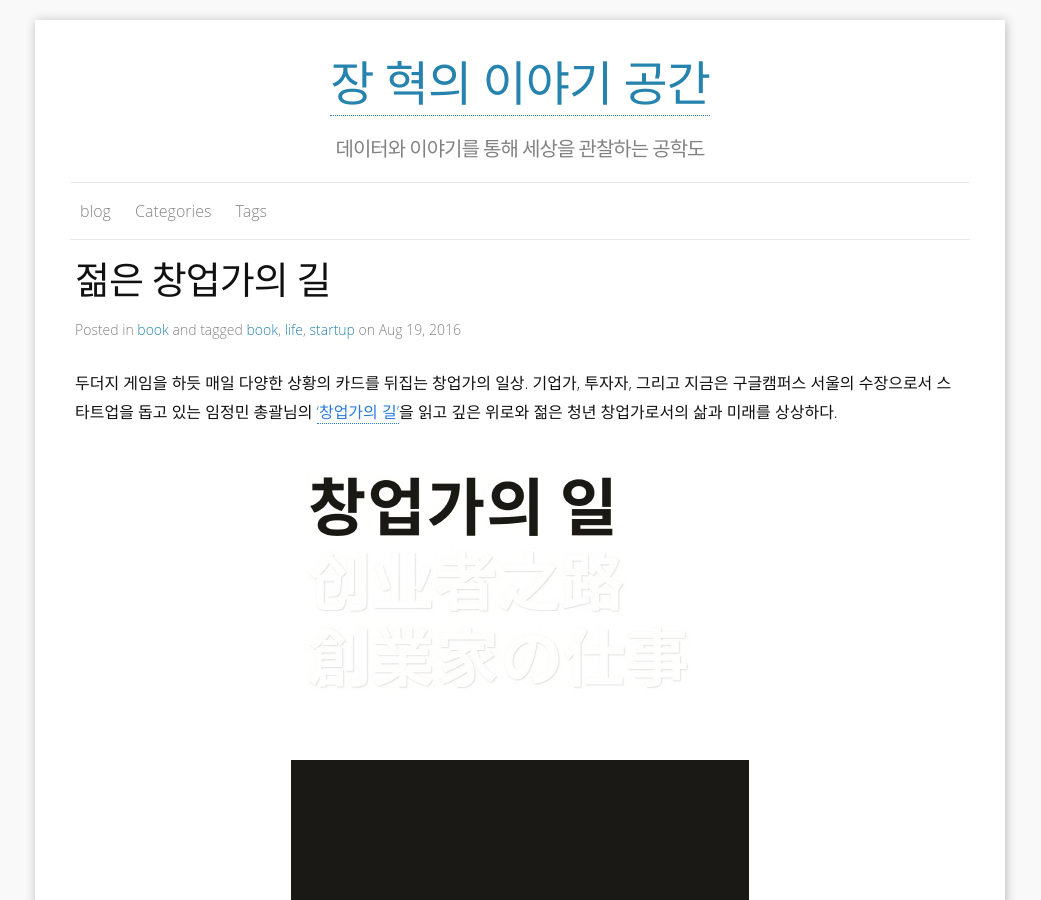
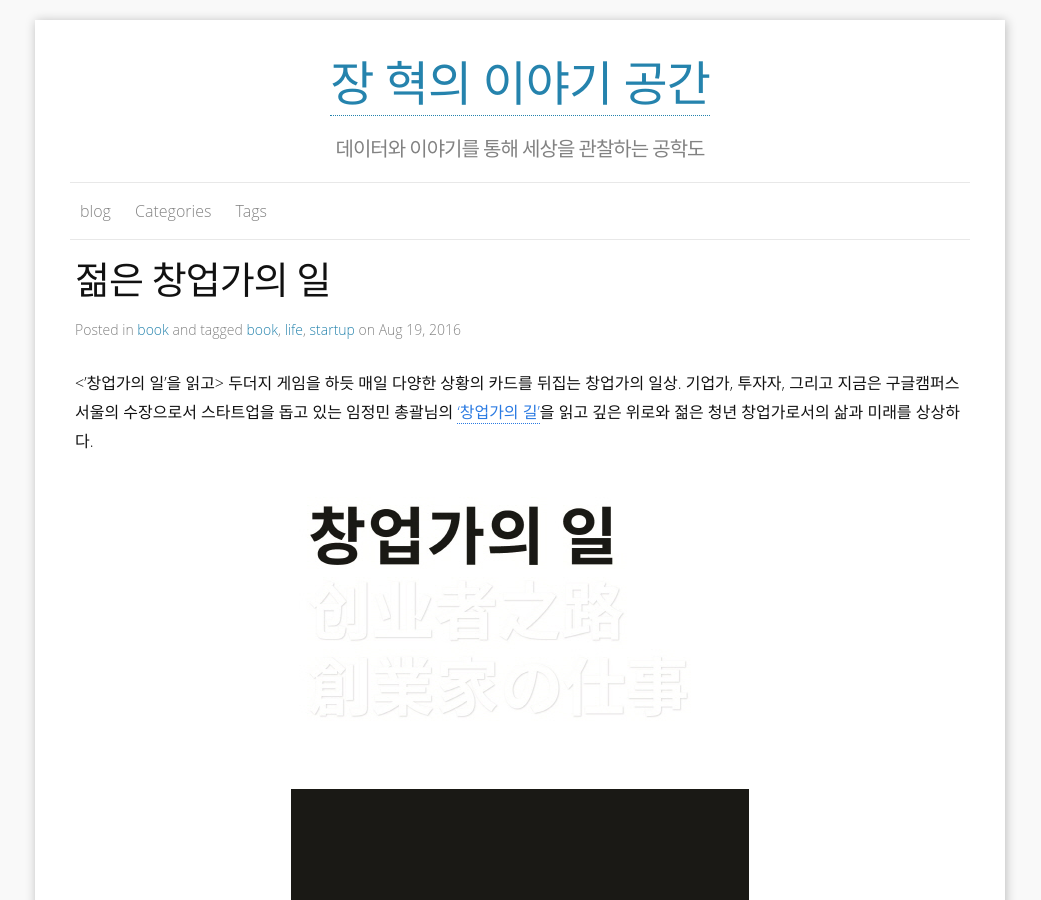
Before and after one commit to HyoukJang/HyoukJang.github.io, a Jekyll site: the page built from _posts/2016-08-19-path-of-young-entrepreneur.md, in a window 1280 px wide and 900 px high. Shown: the whole window, without its empty margins (120-1161 px from the left). Built offline with Jekyll 4.4.1, drawn with Linux system fonts in a browser that asks for light colours; nearby versions of some CDN libraries; some web fonts are replaced; comment, search, counter and statistics services are not loaded.

Commit message:
add more context

```diff
--- a/_posts/2016-08-19-path-of-young-entrepreneur.md
+++ b/_posts/2016-08-19-path-of-young-entrepreneur.md
@@ -1,14 +1,14 @@
 ---
 published: ture
 layout: post
-title: "젊은 창업가의 길"
+title: "젊은 창업가의 일"
 author: JH
 categories: book
 tags:  book life startup
 
 ---
 
-두더지 게임을 하듯 매일 다양한 상황의 카드를 뒤집는 창업가의 일상. 기업가, 투자자, 그리고 지금은 구글캠퍼스 서울의 수장으로서 스타트업을 돕고 있는 임정민 총괄님의 ['창업가의 길'](http://www.kyobobook.co.kr/product/detailViewKor.laf?ejkGb=KOR&barcode=9791187289197#N)을 읽고 깊은 위로와 젊은 청년 창업가로서의 삶과 미래를 상상하다.
+<'창업가의 일'을 읽고> 두더지 게임을 하듯 매일 다양한 상황의 카드를 뒤집는 창업가의 일상. 기업가, 투자자, 그리고 지금은 구글캠퍼스 서울의 수장으로서 스타트업을 돕고 있는 임정민 총괄님의 ['창업가의 길'](http://www.kyobobook.co.kr/product/detailViewKor.laf?ejkGb=KOR&barcode=9791187289197#N)을 읽고 깊은 위로와 젊은 청년 창업가로서의 삶과 미래를 상상하다.
 
 [![창업가의 일]({{site.baseurl}}/images/jm_book_cover.jpg)](http://www.kyobobook.co.kr/product/detailViewKor.laf?ejkGb=KOR&barcode=9791187289197#N)
 
```
